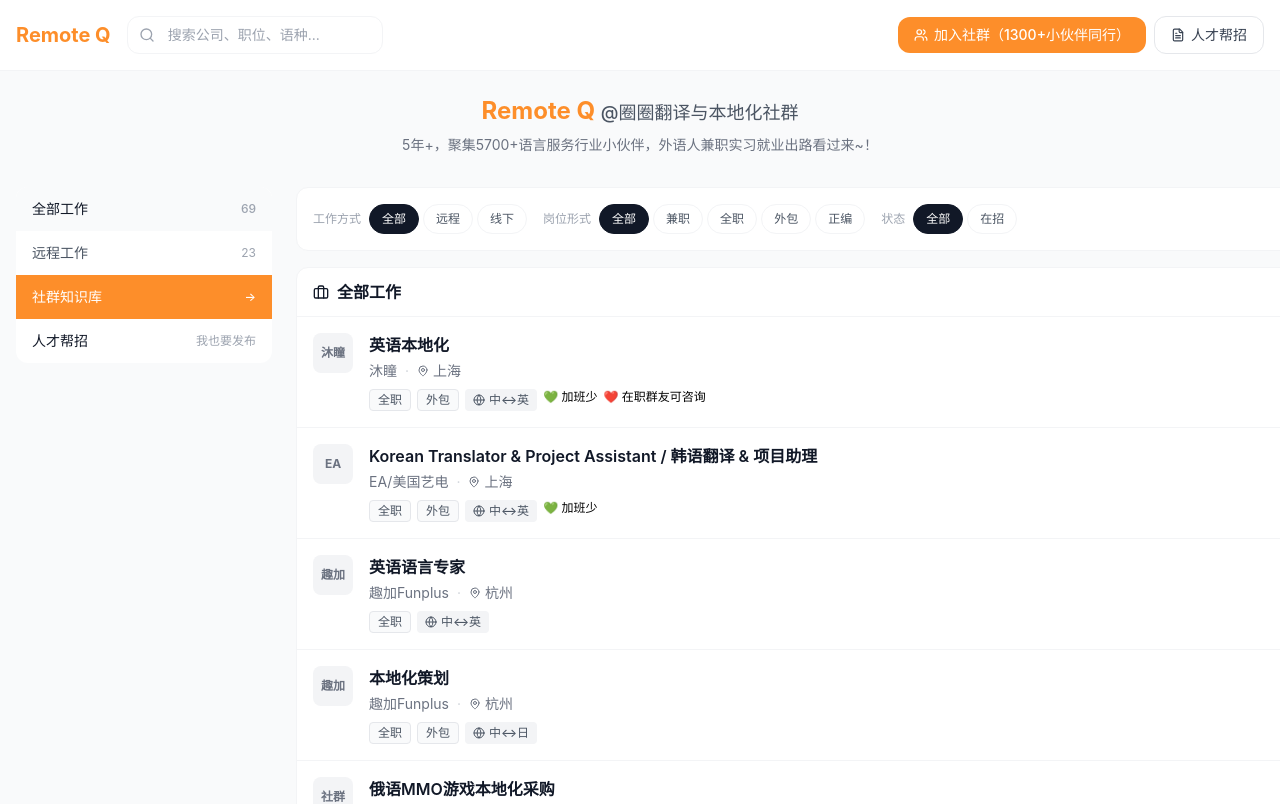
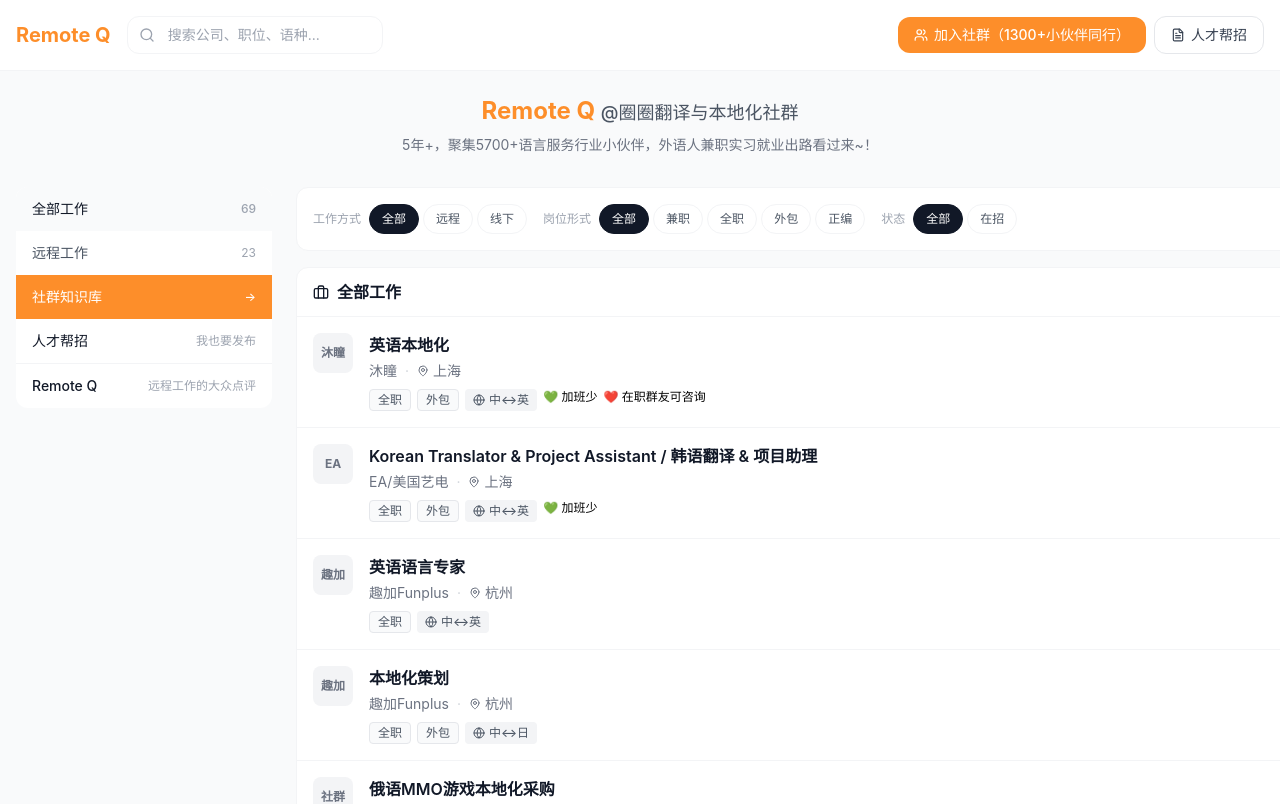
Before and after one commit to quanquan-code/remote-q-web, a React (Vite) app: page / in a window 1280 px wide. Shown: the top 804 px of the page. Built offline with nearby package versions, Linux system fonts and the light colour scheme.

Commit message:
feat: add Remote Q mini-app button in sidebar

```diff
--- a/src/pages/Jobs.jsx
+++ b/src/pages/Jobs.jsx
@@ -114,6 +114,7 @@ const Jobs = () => {
   const [selectedStatus, setSelectedStatus] = useState('全部');
   const [selectedWorkMode, setSelectedWorkMode] = useState('全部');
   const [showQrModal, setShowQrModal] = useState(false);
+  const [showRemoteQModal, setShowRemoteQModal] = useState(false);
 
   // 筛选选项
   const locationFilters = ['全部', '远程', '线下'];
@@ -235,6 +236,28 @@ const Jobs = () => {
         </div>
       )}
 
+      {/* Remote Q 小程序弹窗 */}
+      {showRemoteQModal && (
+        <div className="fixed inset-0 bg-black/50 flex items-center justify-center z-50" onClick={() => setShowRemoteQModal(false)}>
+          <div className="bg-white rounded-xl p-6 max-w-sm mx-4" onClick={e => e.stopPropagation()}>
+            <h3 className="text-lg font-semibold text-gray-900 mb-1">Remote Q</h3>
+            <p className="text-sm text-gray-500 mb-5">远程工作的大众点评</p>
+            <div className="bg-gray-50 rounded-lg p-4 mb-4">
+              <p className="text-xs text-gray-500 text-center mb-3">扫码跳转小程序</p>
+              <div className="bg-gray-100 rounded-lg w-48 h-48 mx-auto flex items-center justify-center overflow-hidden">
+                <img src="/images/remote-q-miniapp-qr.png" alt="Remote Q 小程序二维码" className="w-full h-full object-contain" />
+              </div>
+            </div>
+            <button
+              onClick={() => setShowRemoteQModal(false)}
+              className="w-full py-2 bg-gray-900 text-white rounded-lg text-sm font-medium hover:bg-gray-800"
+            >
+              关闭
+            </button>
+          </div>
+        </div>
+      )}
+
       {/* 顶部栏 */}
       <div className="bg-white border-b border-gray-100 sticky top-0 z-10">
         <div className="max-w-7xl mx-auto px-4 py-4">
@@ -325,6 +348,15 @@ const Jobs = () => {
                 <span>人才帮招</span>
                 <span className="text-xs text-gray-400">我也要发布</span>
               </a>
+
+              {/* Remote Q 小程序 */}
+              <button
+                onClick={() => setShowRemoteQModal(true)}
+                className="w-full px-4 py-3 text-gray-900 text-sm font-medium hover:bg-gray-50 transition-colors flex items-center justify-between border-t border-gray-100"
+              >
+                <span>Remote Q</span>
+                <span className="text-xs text-gray-400">远程工作的大众点评</span>
+              </button>
             </div>
           </div>
 
```
